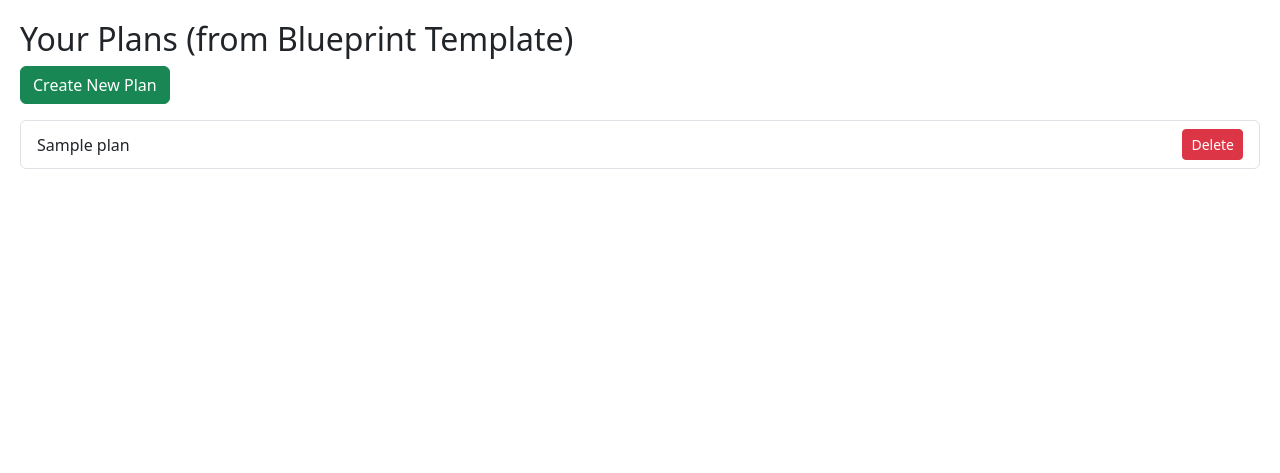
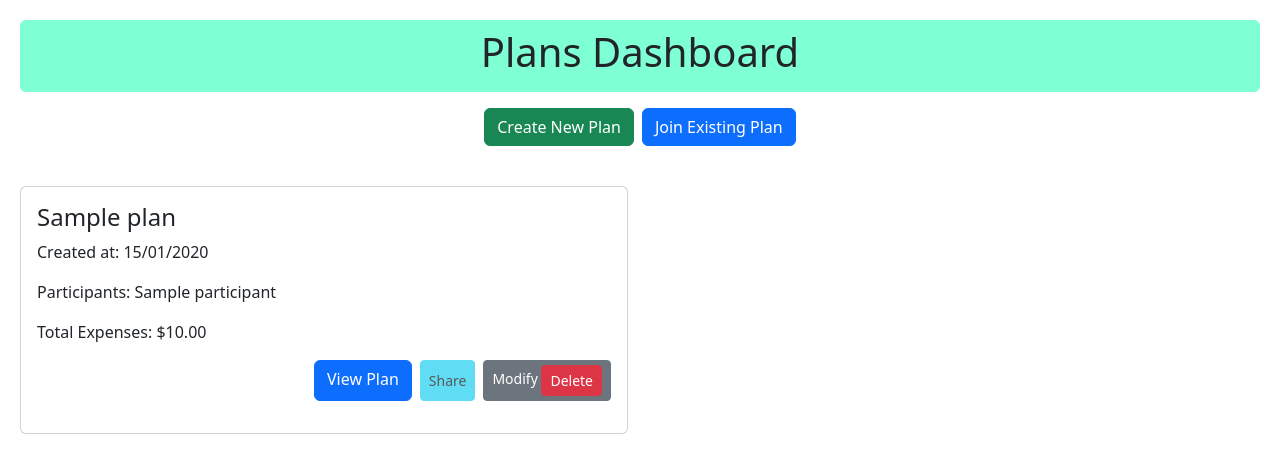
Before and after one commit to darkha03/MyCount, a Flask app: page /plans/ in a window 1280 px wide. Shown: the part 56-529 px from the top of the page. Run offline with Flask 3, Linux system fonts and the light colour scheme; the visitor is signed in with stand-in values (Sample User, id 1); tables that the repository leaves empty hold one stand-in row (values such as "Sample post").

Commit message:
add date to expense + change UI plan

```diff
--- a/backend/app.py
+++ b/backend/app.py
@@ -33,21 +33,6 @@ def create_app():
 
 app = create_app()
 
-
-reimbursements = [
-    {
-        "from": "Charlie",
-        "to": "Alice",
-        "amount": 40.0
-    },
-    {
-        "from": "Charlie",
-        "to": "Bob",
-        "amount": 20.0
-    }
-]
-
-
 @app.route("/")
 @login_required
 def index():
@@ -58,7 +43,7 @@ def index():
     user_plans = []
     user_reimbursements = []
     for participation in user.participations:
-        plan = Plan.query.get(participation.plan_id)
+        plan = Plan.query.filter_by(id=participation.plan_id).first()
         if plan:
             participant = PlanParticipant.query.filter_by(plan_id=plan.id).all()
             expenses = Expense.query.filter_by(plan_id=plan.id).all()
@@ -70,8 +55,10 @@ def index():
                 "participants": [p.name for p in participant],
                 "total_expenses": sum(e.amount for e in expenses)
             })
+        # Limit to 4 most recent plans
+        user_plans = sorted(user_plans, key=lambda p: p["created_at"], reverse=True)[:4]
+        # Calculate reimbursements for this plan
         expenses = get_plan_expenses_api(participation.plan.hash_id).get_json()
-        print("Expenses for plan", participation.plan.hash_id, ":", expenses)
         balances = calculate_balance(expenses)
         reimbursements = calculate_reimbursements(balances)
         for r in reimbursements:
@@ -82,14 +69,7 @@ def index():
             elif r["to"] == participation.name:
                 r["to"] = "You (" + r["to"] + ")"
                 user_reimbursements.append(r)
-
     return render_template("index.html", plans=user_plans, reimbursments=user_reimbursements)
-
-
-@app.route("/api/reimbursements")
-@login_required
-def get_reimbursements():
-    return jsonify(reimbursements)
 
 if __name__ == "__main__":
     app.run(debug=True)
--- a/backend/routes/plans/__init__.py
+++ b/backend/routes/plans/__init__.py
@@ -2,6 +2,7 @@ from flask import Blueprint, jsonify, request, render_template, session
 from backend.utils.auth import login_required
 from backend.models import db, User, Plan, PlanParticipant, Expense, ExpenseShare
 import secrets
+from datetime import datetime
 
 def generate_hash_id(length=8):
     return secrets.token_urlsafe(length)[:length]
@@ -73,6 +74,7 @@ def add_plan():
 
     return jsonify({"name": plan.name, "hash_id": plan.hash_id}), 201
 
+# Delete a plan (leave the plan)
 @plans_bp.route("/api/plans/<plan_id>", methods=["DELETE"])
 @login_required
 def delete_plan(plan_id):
@@ -86,10 +88,42 @@ def delete_plan(plan_id):
     participant = PlanParticipant.query.filter_by(plan_id=plan.id, user_id=user.id).first()
     if not participant:
         return jsonify({"error: You are not a participant of this plan"}), 403
-    db.session.delete(participant)  # Remove user from participants
+    # Remove user_id from participant or delete participant
+    participant.user_id = None
     db.session.commit()
     return jsonify({"message": f"You left plan {plan.name}."}), 200
 
+# Join an existing plan
+@plans_bp.route("/api/plans/<plan_id>/join", methods=["GET", "POST"])
+@login_required
+def join_plan(plan_id):
+    username = session.get("username")
+    user = User.query.filter_by(username=username).first()
+    if not user:
+        return jsonify({"error": "User not found"}), 404
+    plan = Plan.query.filter_by(hash_id=plan_id).first()
+    if not plan:
+        return jsonify({"error": "Plan not found"}), 404
+    if request.method == "GET":
+        existing_participants = PlanParticipant.query.filter_by(plan_id=plan.id).all()
+        if any(p.user_id == user.id for p in existing_participants):
+            return jsonify({"error": "You are already a participant of this plan."}), 400
+        participants_list = [{"name": p.name, "id": p.user_id} for p in existing_participants]
+        return jsonify(participants_list), 200
+    elif request.method == "POST":
+        existing_participant = PlanParticipant.query.filter_by(plan_id=plan.id, user_id=user.id).first()
+        if existing_participant:
+            return jsonify({"error": "You are already a participant of this plan."}), 400
+        # Add user as participant
+        name = request.json.get("participant_name", username)
+        update_participant = PlanParticipant.query.filter_by(plan_id=plan.id, name=name, user_id=None).first()
+        if update_participant:
+            update_participant.user_id = user.id
+        else:
+            new_participant = PlanParticipant(user_id=user.id, plan_id=plan.id, role="member", name=name)
+            db.session.add(new_participant)
+        db.session.commit()
+        return jsonify({"message": f"You have joined the plan '{plan.name}'."}), 200
 # Route to view a specific plan
 @plans_bp.route("/<hash_id>", methods=["GET"])
 @login_required
@@ -137,9 +171,12 @@ def get_plan_expenses(hash_id):
     for plan in user.participations:
         if plan.plan.hash_id == hash_id:
             plan_expenses = Expense.query.filter_by(plan_id=plan.plan.id).all()
-            expenses_list = []
+            expenses_by_date = {}
             for expense in plan_expenses:
-                expenses_list.append({
+                date_str = expense.date.strftime('%d/%m/%Y')
+                if date_str not in expenses_by_date:
+                    expenses_by_date[date_str] = []
+                expenses_by_date[date_str].append({
                     "id": expense.id,
                     "name": expense.description,
                     "amount": expense.amount,
@@ -147,7 +184,9 @@ def get_plan_expenses(hash_id):
                 })
             participant = PlanParticipant.query.filter_by(plan_id=plan.plan.id).all()
             participant_names = [p.name for p in participant]
-            return render_template("plans/expenses.html", expenses=expenses_list, plan=plan.plan, participants=participant_names)
+            sorted_dates = sorted(expenses_by_date.keys(), reverse=True)
+            return render_template("plans/expenses.html", expenses_by_date=expenses_by_date,
+                sorted_dates=sorted_dates, plan=plan.plan, participants=participant_names)
     return jsonify({"error": "Plan not found"}), 404
 
 # Add expense to a plan
@@ -161,10 +200,19 @@ def add_plan_expense(hash_id):
         if plan.plan.hash_id == hash_id:
             data = request.get_json()
             print(f"Received expense data: {data}")
+            date_str = data["date"]
+            try:
+                # If date is in 'YYYY-MM-DD' format
+                date_obj = datetime.fromisoformat(date_str)
+            except Exception:
+                # fallback for other formats, e.g. 'YYYY-MM-DDTHH:MM'
+                date_obj = datetime.strptime(date_str[:10], "%Y-%m-%d")
+
             new_expense = Expense(
                 description=data["name"],
                 amount=data["amount"],
                 payer_name=data["payer"],
+                date=date_obj,
                 plan_id=plan.plan.id,
             )
             db.session.add(new_expense)
@@ -245,6 +293,7 @@ def get_plan_expense(hash_id, expense_id):
                     "id": expense.id,
                     "name": expense.description,
                     "amount": expense.amount,
+                    "date": expense.date.isoformat(),
                     "payer": expense.payer_name,
                     "participants": participant_names,
                     "amounts": participant_amounts
--- a/backend/routes/plans/static/app.js
+++ b/backend/routes/plans/static/app.js
@@ -158,6 +158,7 @@ function initExpensesForm(planId, options = {}) {
     const expenseName = input.value;
     const expenseAmount = expenseAmountInput.value;
     const payer = document.getElementById("expense-payer").value;
+    const date = document.getElementById("expense-date").value;
     const participants = Array.from(participantsList.querySelectorAll(".participant-input")).map(input => input.value);
     const amounts = Array.from(participantsList.querySelectorAll(".participant-amount")).map(input => input.value);
 
@@ -170,6 +171,7 @@ function initExpensesForm(planId, options = {}) {
         name: expenseName,
         amount: parseFloat(expenseAmount),
         payer: payer,
+        date: date,
         participants: participants,
         amounts: amounts
       })
@@ -233,6 +235,7 @@ function initReimbursementSection(planId) {
           name: "Reimbursement",
           amount: amount,
           payer: from,
+          date: new Date().toISOString().split('T')[0],
           participants: [to],
           amounts: [amount]
         })
--- a/backend/templates/index.html
+++ b/backend/templates/index.html
@@ -9,6 +9,7 @@
       <div class="col-12 col-lg-8" id="plan-overview">
         <h3>Your Plans</h3>
         <div class="row row-cols-1 row-cols-md-2 g-4 mt-2">
+          {% if plans %}
           {% for plan in plans %}
             <div class="col">
               <div class="card mb-3">
@@ -24,6 +25,11 @@
               </div>
             </div>
           {% endfor %}
+          {% else %}
+            <p>You are not part of any plans yet. </p>
+            <p></p>
+            <a href="/plans/" class="btn btn-primary">Create a new plan or join an existing one</a>
+          {% endif %}
         </div>
       </div>
       <div class="col-12 col-lg-4" id="reimbursment">
--- a/backend/templates/plans/dashboard.html
+++ b/backend/templates/plans/dashboard.html
@@ -2,11 +2,14 @@
 
 {% block title %}Plans{% endblock %}
 {% block content %}
-  <h2>Your Plans (from Blueprint Template)</h2>
+  <div class="d-flex justify-content-center align-items-center mb-3 p-2 rounded" style="background-color: aquamarine;">
+    <h1>Plans Dashboard</h1>
+  </div>
+  <div class="mb-4 justify-content-center d-flex gap-2">
   <button class="btn btn-success mb-3" data-bs-toggle="modal" data-bs-target="#addPlanModal">Create New Plan</button>
-  <ul id="plan-list" class="list-group">
-
-  </ul>
+  <button class="btn btn-primary mb-3" data-bs-toggle="modal" data-bs-target="#joinPlanModal">Join Existing Plan</button>
+  </div>
+  <div id="plan-list" class="row row-cols-1 row-cols-md-2 g-4"></div>
   <!-- Modal for adding new plan -->
   <div class="modal fade" id="addPlanModal" tabindex="-1" aria-labelledby="addPlanLabel" aria-hidden="true">
     <div class="modal-dialog">
@@ -40,13 +43,43 @@
     </div>
   </div>
 
+  <!-- Modal for joining existing plan -->
+  <div class="modal fade" id="joinPlanModal" tabindex="-1" aria-labelledby="joinPlanLabel" aria-hidden="true">
+    <div class="modal-dialog">
+      <div class="modal-content">
+        <form id="join-plan-form">
+          <div class="modal-header">
+            <h5 class="modal-title" id="joinPlanLabel">Join an Existing Plan</h5>
+            <button type="button" class="btn-close" data-bs-dismiss="modal" aria-label="Close"></button>
+          </div>
+
+          <div class="modal-body">
+            <div class="mb-3">
+              <label for="plan-hash-id" class="form-label">Plan Hash ID</label>
+              <input type="text" class="form-control" id="plan-hash-id" name="plan_hash_id" required>
+            </div>
+            <div id="join-response" class="mb-2">
+              <button type="button" id="join-plan-btn" class="btn btn-secondary m-3">Search Plan</button>
+            </div>
+          </div>
+          <div id="join-footer" class="modal-footer">
+            <button type="button" class="btn btn-secondary" data-bs-dismiss="modal">Reset</button>
+          </div>
+        </form>
+      </div>
+    </div>
+
   <script>
   document.addEventListener("DOMContentLoaded", () => {
     const list = document.getElementById("plan-list");
-    const form = document.getElementById("add-plan-form");
+    const addform = document.getElementById("add-plan-form");
     const input = document.getElementById("plan-name");
     const participantsList = document.getElementById("participants-list");
     const addParticipantBtn = document.getElementById("add-participant-btn");
+    const joinBtn = document.getElementById("join-plan-btn");
+    const joinResponse = document.getElementById("join-response");
+    const joinFooter = document.getElementById("join-footer");
+    const joinForm = document.getElementById("join-plan-form");
 
   function loadPlans() {
     fetch("/plans/api/plans")
@@ -54,22 +87,35 @@
     .then(data => {
       list.innerHTML = "";
       data.forEach(plan => {
-            const li = document.createElement("li");
-            li.className = "list-group-item d-flex justify-content-between align-items-center";
-            li.style.cursor = "pointer";
-            li.onclick = () => {
+        const col = document.createElement("div");
+        col.className = "col";
+        col.innerHTML = `
+          <div class="card mb-3 h-100" style="cursor:pointer;">
+            <div class="card-body">
+              <h4 class="card-title">${plan.name}</h4>
+              <p class="card-text">Created at: ${plan.created_at ? plan.created_at.slice(8,10) + '/' + plan.created_at.slice(5,7) + '/' + plan.created_at.slice(0,4) : ''}</p>
+              <p class="card-text">Participants: ${plan.participants ? plan.participants.join(', ') : ''}</p>
+              <p class="card-text">Total Expenses: $${plan.total_expenses ? plan.total_expenses.toFixed(2) : '0.00'}</p>
+              <div class="d-flex justify-content-end gap-2">
+
+                <a href="/plans/${plan.hash_id}" class="btn btn-primary">View Plan</a>
+                <button class="btn btn-info btn-sm" disabled>Share</button>
+                <buttpn class="btn btn-secondary btn-sm" disabled>Modify</button>
+                <button class="btn btn-danger btn-sm delete-plan-btn" data-id="${plan.hash_id}">Delete</button>
+              </div>
+            </div>
+          </div>
+        `;
+        // Card click navigates to plan
+        col.querySelector('.card').onclick = () => {
           window.location.href = `/plans/${plan.hash_id}`;
         };
-            li.innerHTML = `
-              ${plan.name}
-              <button class="btn btn-sm btn-danger" onclick="deletePlan(${plan.hash_id})">Delete</button>
-            `;
-            const deleteBtn = li.querySelector("button");
-            deleteBtn.onclick = (e) => {
-              e.stopPropagation(); // prevent <li> redirect when delete is clicked
+        // Prevent card click when delete is pressed
+        col.querySelector('.delete-plan-btn').onclick = (e) => {
+          e.stopPropagation();
           deletePlan(plan.hash_id);
         };
-            list.appendChild(li);
+        list.appendChild(col);
       });
     });
   }
@@ -87,7 +133,7 @@
       participantsList.appendChild(input);
     };
 
-    form.onsubmit = e => {
+    addform.onsubmit = e => {
       e.preventDefault();
       const planName = input.value;
       const participantInputs = document.querySelectorAll(".participant-input");
@@ -106,6 +152,58 @@
       });
     };
 
+    joinBtn.onclick = e => {
+      e.preventDefault();
+      const planHashId = document.getElementById("plan-hash-id").value;
+      fetch(`/plans/api/plans/${planHashId}/join`, {
+        method: "GET",
+        headers: { "Content-Type": "application/json" }
+      })
+      .then(res => res.json())
+      .then(data =>{
+        joinResponse.innerHTML = "<label class='form-label'>Select Your Name</label>";
+        if (Array.isArray(data) && data.length > 0) {
+          const select = document.createElement("select");
+          select.className = "form-select mb-2";
+          select.name = "participant_name";
+          data.forEach(participant => {
+            if (participant.id === null) {
+              const option = document.createElement("option");
+              option.value = participant.name;
+              option.textContent = participant.name;
+              select.appendChild(option);
+            }
+          });
+          joinResponse.appendChild(select);
+          joinFooter.innerHTML = `<button type="submit" class="btn btn-primary">Join Plan</button>`;
+          const confirmJoinBtn = document.getElementById("confirm-join-btn");
+          if (confirmJoinBtn) {
+            confirmJoinBtn.onclick = function() {
+              joinForm.requestSubmit(); // triggers joinForm.onsubmit
+            };
+          }
+        } else {
+          joinResponse.innerHTML = `<div class="alert alert-danger">${data.error}</div>`;
+          joinFooter.innerHTML = "";
+        }
+      });
+    };
+
+    joinForm.onsubmit = e => {
+      e.preventDefault();
+      const planHashId = document.getElementById("plan-hash-id").value;
+      const selectedName = joinForm.participant_name.value;
+      fetch(`/plans/api/plans/${planHashId}/join`, {
+        method: "POST",
+        headers: { "Content-Type": "application/json" },
+        body: JSON.stringify({ participant_name: selectedName })
+      }).then(() => {
+        const modal = bootstrap.Modal.getInstance(document.getElementById('joinPlanModal'));
+        modal.hide();
+        loadPlans();
+      });
+    };
+
     loadPlans();
   });
   </script>
--- a/backend/templates/plans/expense.html
+++ b/backend/templates/plans/expense.html
@@ -12,7 +12,7 @@
       <h5 class="card-title">{{ expense.title }}</h5>
       <p class="card-text">
         <strong>Amount:</strong> {{ "%.2f"|format(expense.amount) }} € <br>
-        <strong>Date:</strong> {{ expense.date }} <br>
+        <strong>Date:</strong> {{ expense.date[8:10] }}/{{ expense.date[5:7] }}/{{ expense.date[0:4] }}<br>
         <strong>Payer:</strong> {{ expense.payer }} <br>
         <strong>Participants:</strong>
         <ul>
```
Also changed, not shown: backend/templates/plans/expenses.html (+10 -1 lines). Lines whose indentation alone changed are shown as unchanged.
